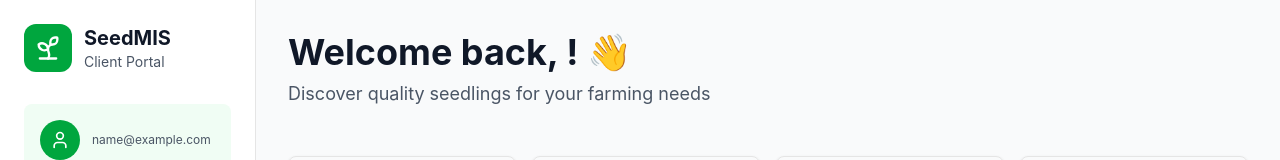
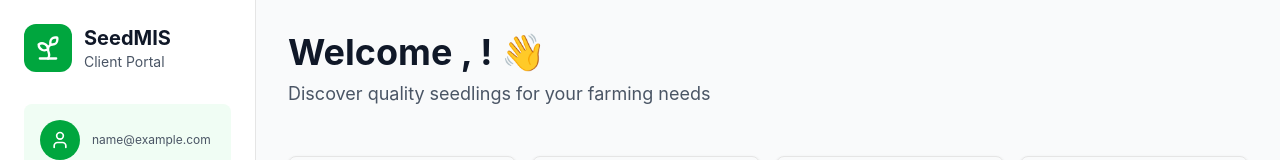
Before and after one commit to cLeAr2468/SeedMIS-client, a React (Vite) app in the folder client/: page /dashboard in a window 1280 px wide. Shown: the top 160 px of the page. Built offline with nearby package versions, Linux system fonts and the light colour scheme; no server answers; sample sign-in values are in the browser's storage.

Commit message:
welcom back

```diff
--- a/client/src/pages/dashboard/Dashboard.jsx
+++ b/client/src/pages/dashboard/Dashboard.jsx
@@ -112,7 +112,7 @@ const Dashboard = () => {
           {/* Hero Section */}
           <div className="mb-8 lg:mb-12">
             <h1 className="text-3xl lg:text-4xl font-bold text-gray-900 mb-2">
-              Welcome back, {user?.first_name}! 👋
+              Welcome , {user?.first_name}! 👋
             </h1>
             <p className="text-gray-600 text-lg">
               Discover quality seedlings for your farming needs
```
